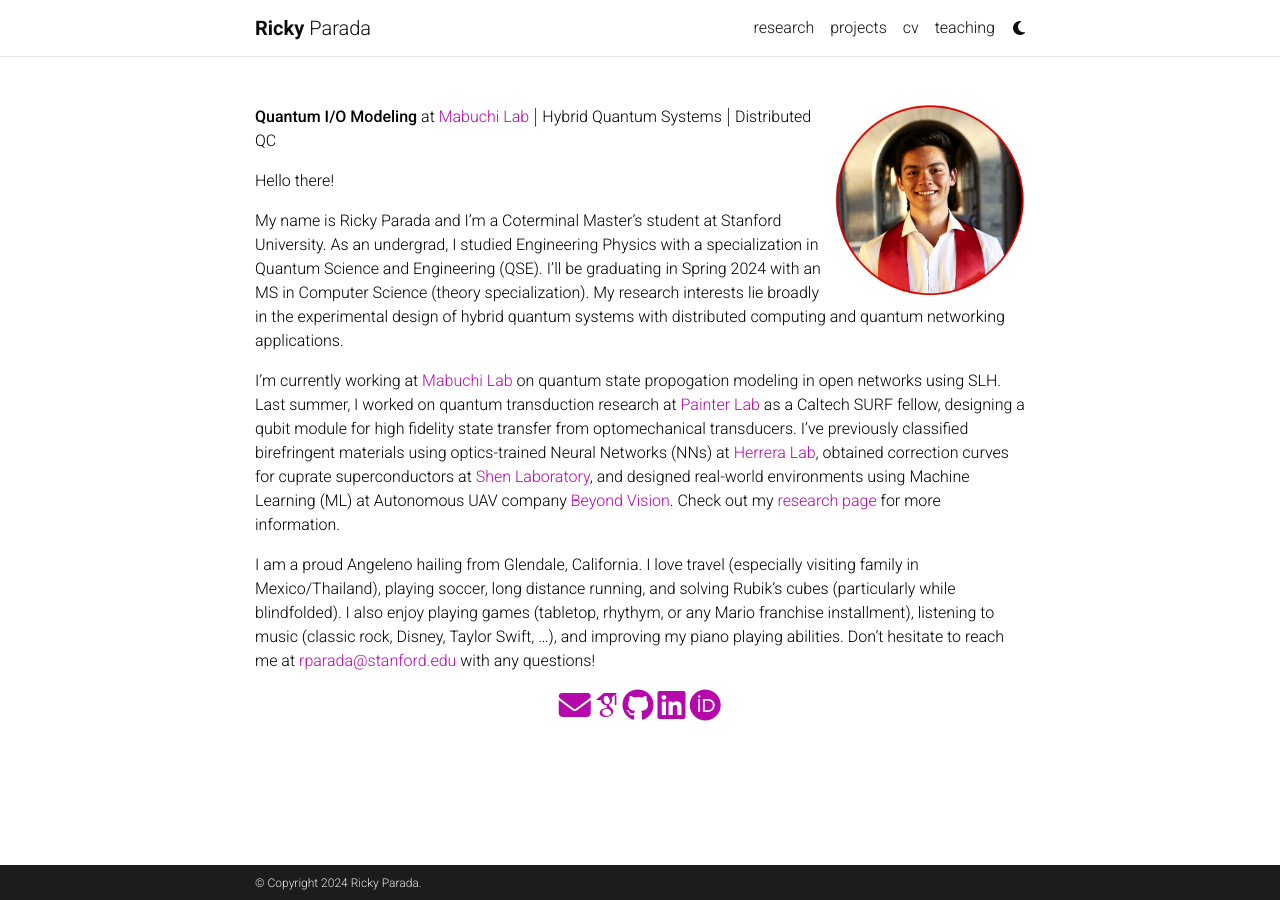
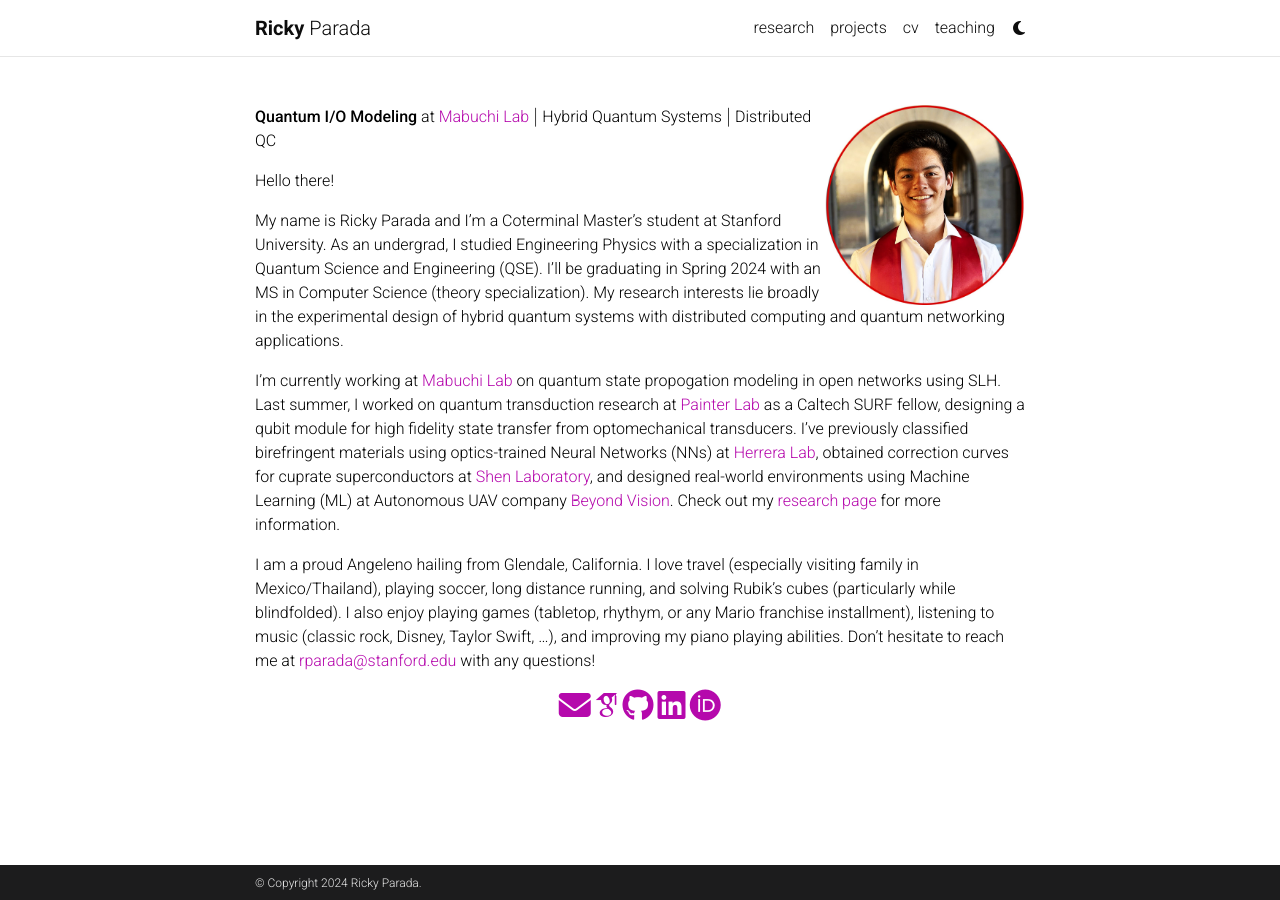
Before and after one commit to rickyparada/rickyparada.github.io, a Jekyll site: the page built from index.md, in a window 1280 px wide. Built offline with Jekyll 4.4.1, drawn with Linux system fonts in a browser that asks for light colours; some web fonts are replaced; comment, search, counter and statistics services are not loaded; a style sheet for code colours, icons or effects is not loaded.

Commit message:
increase pfp size once again

```diff
--- a/index.md
+++ b/index.md
@@ -5,7 +5,7 @@
 layout: page
 ---
 
-<img align="right" src="assets/img/best_headshot.jpeg" alt="" width="190" height="190">
+<img align="right" src="assets/img/best_headshot.jpeg" alt="" width="200" height="200">
 
 **Quantum I/O Modeling** at [Mabuchi Lab](https://mabuchilab.org/) $$\vert$$ Hybrid Quantum Systems $$\vert$$ Distributed QC
 
```
